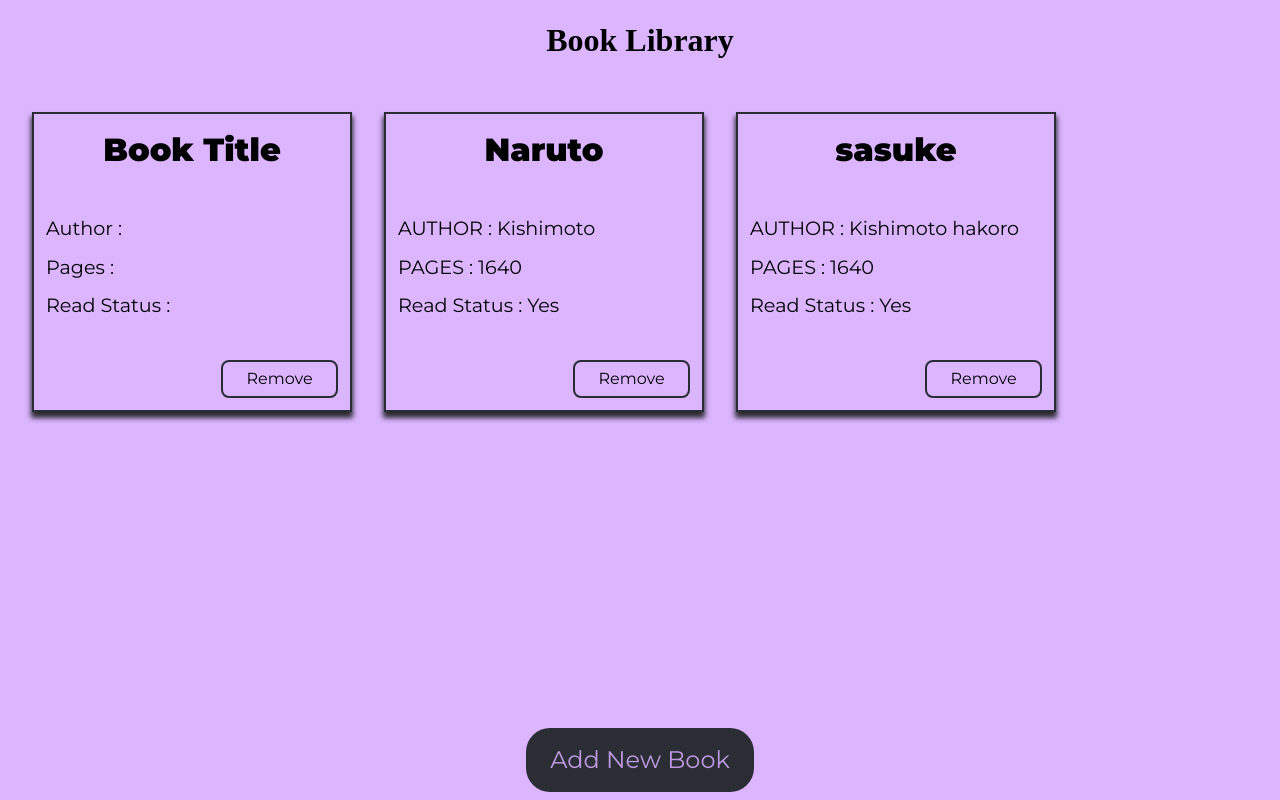
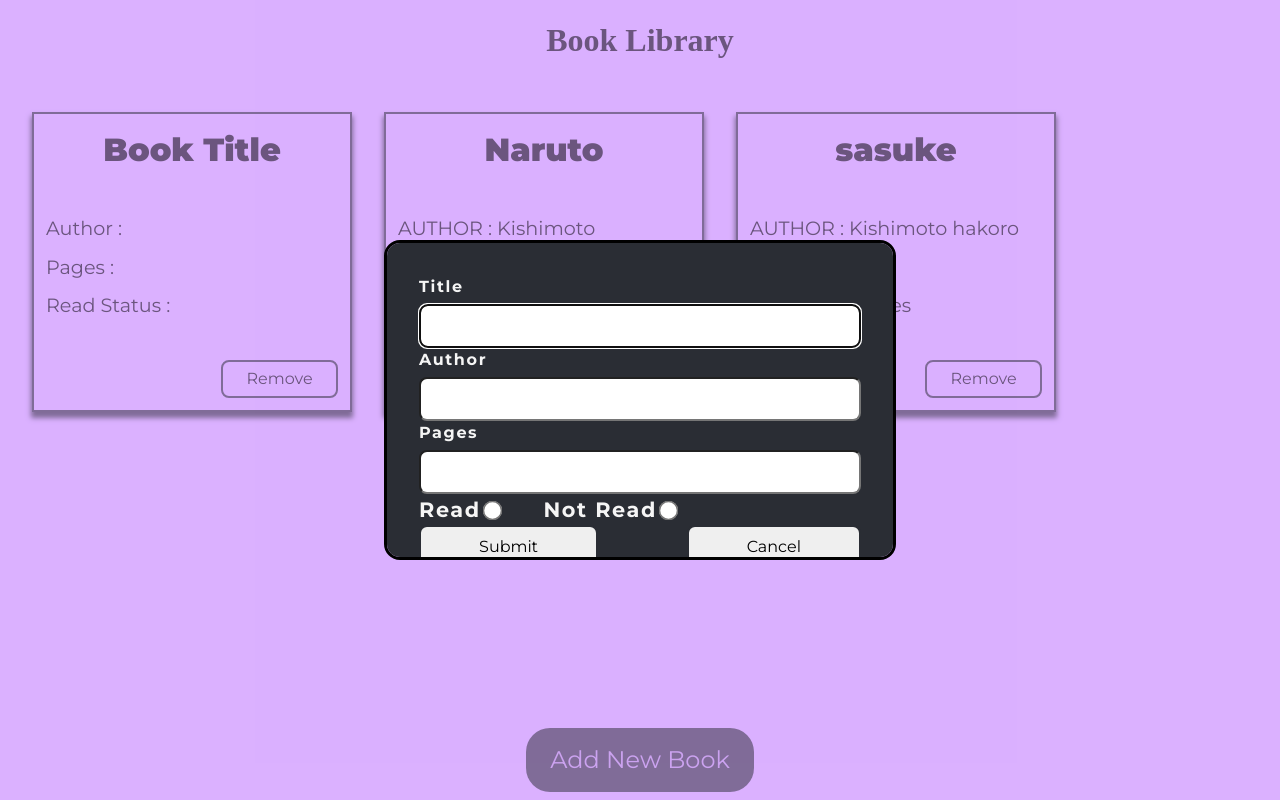
Before and after one commit to J-Herika/Library, a plain HTML site: page index.html in a window 1280 px wide. Both pictures are taken after a click on the button "Add New Book". Drawn offline with Linux system fonts and the light colour scheme; a web font is replaced by a local one.

Commit message:
finished the form dialog section

```diff
--- a/index.html
+++ b/index.html
@@ -26,6 +26,38 @@
         <button class="delete-btn">Remove</button>
       </div>
     </main>
+    <dialog id="add-book-dialog">
+      <form action="/" method="get">
+        <div class="dialog-inputs">
+          <div class="form-divs">
+            <label for="title">Title</label>
+            <input type="text" id="title" />
+          </div>
+          <div class="form-divs">
+            <label for="author">Author</label>
+            <input type="text" id="author" />
+          </div>
+          <div class="form-divs">
+            <label for="pages">Pages</label>
+            <input type="text" id="pages" />
+          </div>
+          <div class="form-divs radio">
+            <div>
+              <label for="have-read">Read</label>
+              <input type="radio" id="have-read" name="read" />
+            </div>
+            <div>
+              <label for="have-not-read">Not Read</label>
+              <input type="radio" id="have-not-read" name="read" />
+            </div>
+          </div>
+        </div>
+        <div class="dialog-btns">
+          <button class="dialog-submit-btn">Submit</button>
+          <button class="dialog-cancel-btn">Cancel</button>
+        </div>
+      </form>
+    </dialog>
     <footer id="footer">
       <button class="add-book-btn">Add New Book</button>
     </footer>
--- a/scrip.js
+++ b/scrip.js
@@ -1,5 +1,8 @@
+const dialog = document.querySelector("#add-book-dialog");
+const dialogCancelBtn = document.querySelector(".dialog-cancel-btn");
+const dialogOpenBtn = document.querySelector(".add-book-btn");
+
 const myLibrary = [];
-
 // i want to make a book constoctor with title author
 //and nubmer of pages and read status
 function Book(title, author, pages, readStatus) {
@@ -54,3 +57,5 @@
 }
 
 displayBooks(myLibrary);
+dialogCancelBtn.addEventListener("click", () => dialog.close());
+dialogOpenBtn.addEventListener("click", () => dialog.showModal());
--- a/style.css
+++ b/style.css
@@ -143,6 +143,74 @@
   color: var(--submain-color);
 }
 
+/* Dialog */
+#add-book-dialog {
+  align-self: center;
+  justify-self: center;
+  padding: 0;
+  border-radius: 1rem;
+
+  width: 40vw;
+  height: 40vh;
+}
+#add-book-dialog::backdrop{
+  background-color: rgba(216, 172, 255, 0.495);
+}
+form {
+  padding: 2rem;
+  display: grid;
+  grid-template-rows: 4fr 1fr;
+  width: 100%;
+  height: 100%;
+  background-color: var(--sub-color);
+  color: whitesmoke;
+}
+input {
+  font-family: "Montserrat";
+  border-radius: 0.5rem;
+  padding: 0.5rem 1rem;
+  color: var(--sub-color);
+  font-weight: 600;
+}
+label {
+  font-weight: 700;
+  letter-spacing: 0.1rem;
+}
+input[type="radio"] {
+  transform: scale(1.5);
+}
+.dialog-inputs {
+  display: flex;
+  flex-direction: column;
+  justify-content: space-between;
+}
+.form-divs {
+  display: flex;
+  flex-direction: column;
+  gap: 5px;
+}
+.radio {
+  flex-direction: row;
+  font-size: 1.3rem;
+  gap: 10%;
+}
+.dialog-btns {
+  align-content: end;
+  display: grid;
+  grid-auto-flow: column;
+  gap: 20%;
+}
+.dialog-btns button{
+  border-radius: 0.5rem;
+  border: 2px solid  var(--sub-color);
+  padding: 0.5rem 0
+}
+.dialog-btns button:hover{
+  background-color: var(--sub-color);
+  color: whitesmoke;
+  border: 2px solid var(--submain-color);
+}
+
 /* Footer */
 #footer {
   display: flex;
```
